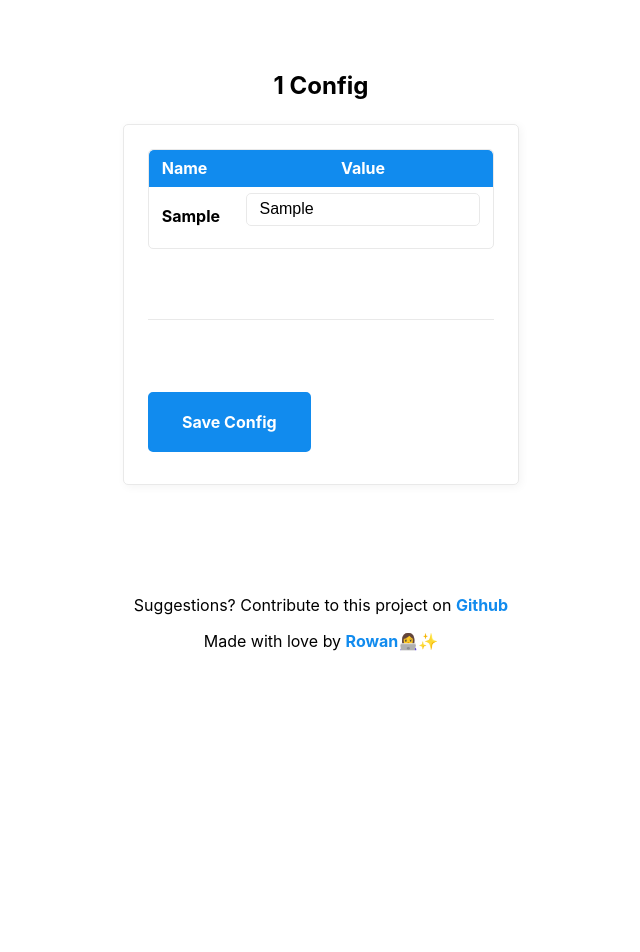
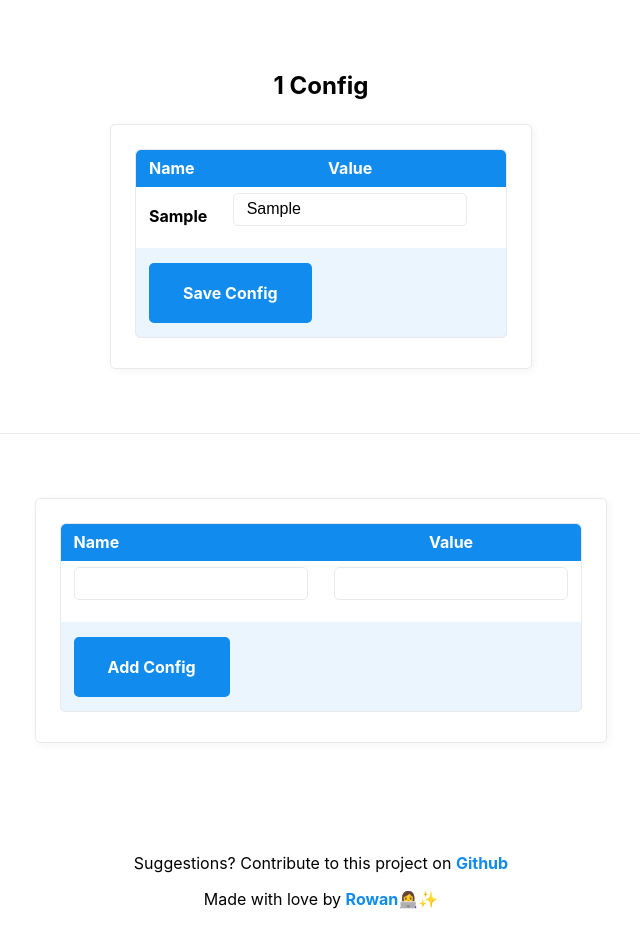
Before and after one commit to rwnx/piku-dashboard, a Flask app: template piku_dashboard/templates/app_config.html in a window 1280 px wide. Shown: the part 120-1072 px from the top of the page, without its empty margins (319-959 px from the left). Before the commit the page ends 771 px from the top, so only its background shows below. Run offline with Flask 2, Linux system fonts and the light colour scheme; the template is opened without the code that fills it: most values are stand-ins (such as "Sample title", 1, 10 or a date in 2020).

Commit message:
Allow to add new config

```diff
--- a/piku_dashboard/main.py
+++ b/piku_dashboard/main.py
@@ -69,6 +69,22 @@ def replace_app_config(appid):
     return redirect(url_for("app_config", appid=appid))
 
 
+@app.route("/apps/<appid>/config/add", methods=["POST"])
+@login_required
+def add_app_config(appid):
+    piku_client.add_config(appid, request.form)
+    flash(f"🛠 Added Configuration for {appid}", "success")
+    return redirect(url_for("app_config", appid=appid))
+
+@app.route("/apps/<appid>/config/<config>/delete", methods=["POST"])
+@login_required
+def remove_app_config(appid, config):
+    piku_client.remove_config(appid, config)
+    flash(f"🛠 Removed Configuration {config} for {appid}", "success")
+    return redirect(url_for("app_config", appid=appid))
+
+
+
 @app.route("/apps/<appid>/logs", methods=["GET"])
 @login_required
 def app_logs(appid):
--- a/piku_dashboard/piku_client.py
+++ b/piku_dashboard/piku_client.py
@@ -79,14 +79,26 @@ def ps(appid):
 
 
 def config(appid):
-    config_lines = _piku_run(["config", appid]).split("\n")
-    config_entries = [x.split("=") for x in config_lines]
-    return {k: v for k, v in config_entries}
+    try:
+        config_lines = _piku_run(["config", appid]).split("\n")
+        config_entries = [x.split("=") for x in config_lines]
+        return {k: v for k, v in config_entries}
+    except:
+        return {}
 
 def set_config(appid, configs):
     config_args = [f"{k}={v}" for k, v in configs.items()]
     result = _piku_run(["config:set", appid, *config_args])
     logger.info("Set %d configs for %s", len(configs), appid)
+
+def add_config(appid, config):
+    config_args = [f"{config.get('name')}={config.get('value')}"]
+    result = _piku_run(["config:set", appid, *config_args])
+    logger.info("Add config %s=%s for %s", config.get('name'), config.get('value'), appid)
+
+def remove_config(appid, config):
+    result = _piku_run(["config:unset", appid, config])
+    logger.info("Remove config %s for %s", config, appid)
 
 def deploy_app(appid):
     result = _piku_run(["deploy", appid])
--- a/piku_dashboard/templates/app_config.html
+++ b/piku_dashboard/templates/app_config.html
@@ -13,6 +13,7 @@
       <tr>
         <th>Name</th>
         <th>Value</th>
+        <th></th>
       </tr>
       </thead>
       <tbody>
@@ -20,14 +21,44 @@
       <tr>
         <td><label for="{{ k }}">{{ k }}</label></td>
         <td><input type="text" name="{{ k }}" id="{{ k }}" value="{{ v }}"></td>
+        <td>
+          <!-- can't nest forms :( -->
+          <!-- {{ url_for('remove_app_config', appid=appid, config=k) }} -->
+          <!-- <button>DELETE</button>-->
+        </td>
       </tr>
       {% endfor %}
+      <tr>
+        <td colspan="3">
+          <button type="submit">Save Config</button>
+        </td>
+      </tr>
       </tbody>
     </table>
+  </form>
   <hr>
-<button type="submit">Save Config</button>
+  <form method="post" action="{{ url_for('add_app_config', appid=appid) }}">
+    <table>
+      <thead>
+      <tr>
+        <th>Name</th>
+        <th>Value</th>
+      </tr>
+      </thead>
+      <tbody>
+      <tr>
+        <td><input type="text" name="name" id="name"></td>
+        <td><input type="text" name="value" id="value"></td>
+      </tr>
+      <tr>
+        <td colspan="2">
+          <button type="submit">Add Config</button>
+        </td>
+      </tr>
+      </tbody>
+    </table>
+  </form>
 
-</form>
 
 </section>
 {% endblock %}
```
Lines whose indentation alone changed are shown as unchanged.
